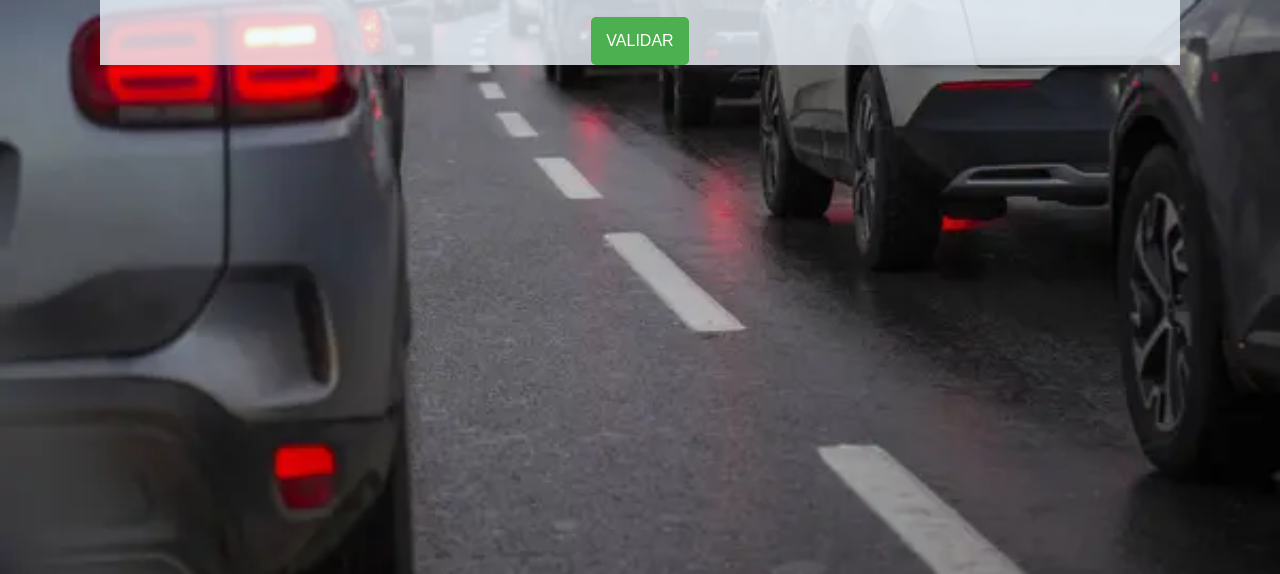
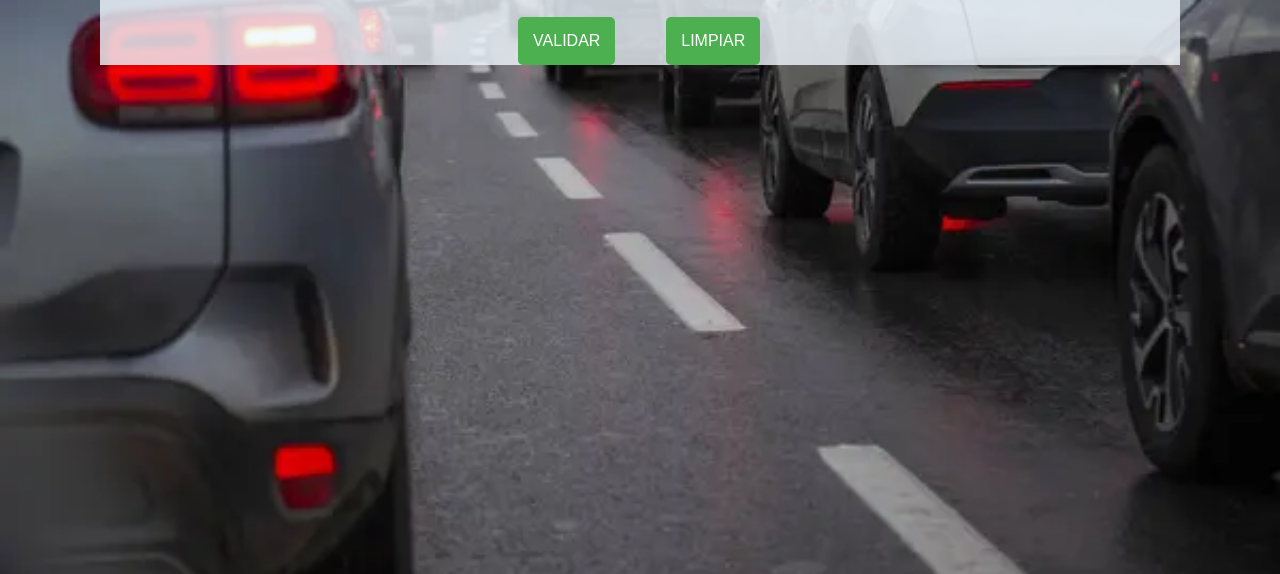
Before and after one commit to MaycolSac2000/krakeDev, a plain HTML site: page placas/placas.html in a window 1280 px wide. Shown: the part 226-800 px from the top of the page. Drawn offline with Linux system fonts and the light colour scheme.

Commit message:
Actualizacion de el documento Word agregando el funcionamiento del boton limpiar y agregamos funcion limpiar en placas.js

```diff
--- a/placas/placas.html
+++ b/placas/placas.html
@@ -30,7 +30,9 @@
                 <div class="contenedorBoton">
                     <input type="button" value="VALIDAR" class="estiloBoton" onclick="validarPlaca();" />
                 </div>
-
+                <div class="contenedorBoton">
+                    <input type="button" value="LIMPIAR" class="estiloBoton" onclick="limpiar();" />
+                </div>
             </div>
 
 
--- a/placas/placas.js
+++ b/placas/placas.js
@@ -38,3 +38,12 @@ validarPlaca = function () {
 
     }
 }
+
+limpiar = function(){
+
+    mostrarTextoEnCaja("txtPlaca","");
+    mostrarTexto("lblEstado", "");
+    mostrarTexto("lblErrores", "");
+    mostrarTexto("lblProvincia", "");
+    mostrarTexto("lblDiaPico","");
+}
```
